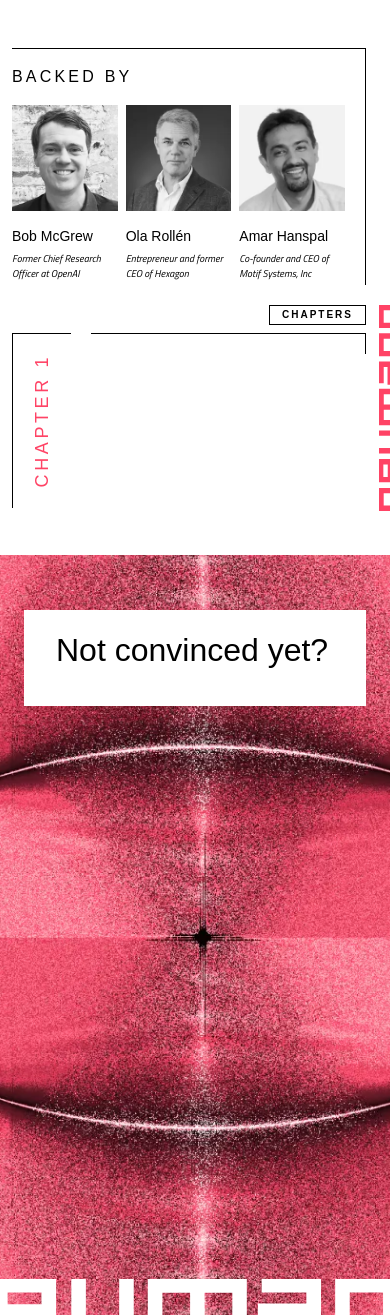
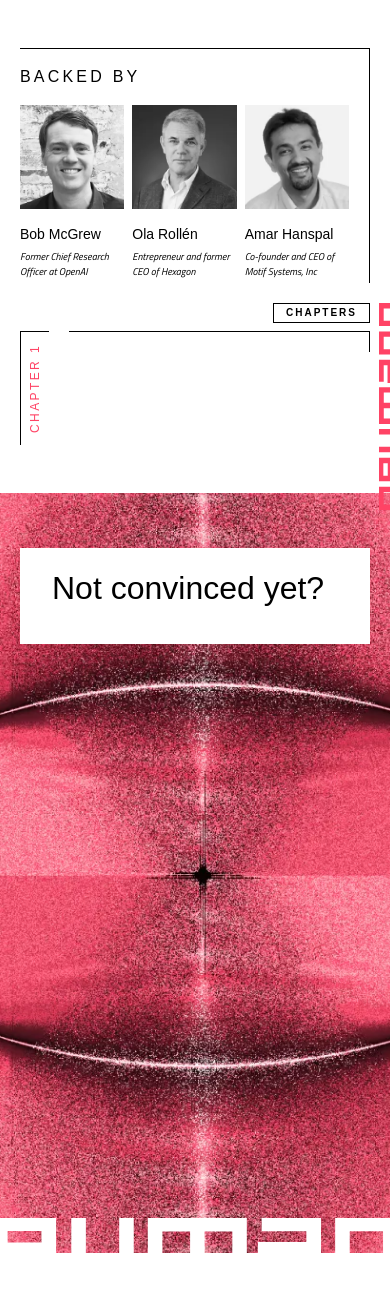
Before and after one commit to Pepszi/neumann, a website: page index.html in a window 390 px wide. After the commit the page ends 1253 px from the top, so only its background shows below. Drawn offline with nearby package versions, Linux system fonts and the light colour scheme; files that its build step writes are made by us from their sources; a script that the page names is missing; a web font is replaced by a local one.

Commit message:
Tighten mobile spacing for the chapter label and page margins.
Co-authored-by: Cursor <cursoragent@cursor.com>

```diff
--- a/index.html
+++ b/index.html
@@ -15,13 +15,13 @@
 
 <body>
 	<section class="sticky top-0 z-0 bg-white">
-		<div class="mx-auto flex w-full max-w-6xl justify-center gap-5 px-6 pt-12 pl-3 md:pl-6">
+		<div class="mx-auto flex w-full max-w-6xl justify-center gap-5 px-5 pt-12 md:px-6">
 			<!-- Invisible spacer mirroring the chapter-label column so the banner aligns with the article column -->
 			<div aria-hidden="true"
 				class="chapter-label-col max-sm:hidden sm:invisible shrink-0 self-start border-t border-l border-black">
 				<div class="chapter-label-inner">
 					<span
-						class="block font-heading text-[1.125rem] font-medium uppercase leading-none tracking-[0.2em] [writing-mode:vertical-rl] rotate-180 md:text-[1.25rem]">Chapter
+						class="block font-heading text-[0.75rem] font-medium uppercase leading-none tracking-[0.2em] [writing-mode:vertical-rl] rotate-180 md:text-[1.25rem]">Chapter
 						1</span>
 					<span class="chapter-label-spacer" aria-hidden="true"></span>
 				</div>
@@ -82,11 +82,11 @@
 		<img src="./assets/images/Neumann-logotype.svg" alt="Neumann logo"
 			class="absolute right-0 top-[1.25rem] w-[0.71875rem] md:w-[1.4375rem]">
 
-		<div class="relative mx-auto flex w-full max-w-6xl justify-center gap-5 px-6 py-12 pl-3 md:pl-6">
+		<div class="relative mx-auto flex w-full max-w-6xl justify-center gap-5 px-5 py-12 md:px-6">
 			<div class="chapter-label-col sticky top-6 shrink-0 self-start border-t border-l border-black">
 				<div class="chapter-label-inner">
 					<span id="chapter-label"
-						class="block font-heading text-[1.125rem] font-medium uppercase leading-none tracking-[0.2em] text-accent [writing-mode:vertical-rl] rotate-180 md:text-[1.25rem]">Chapter
+						class="block font-heading text-[0.75rem] font-medium uppercase leading-none tracking-[0.2em] text-accent [writing-mode:vertical-rl] rotate-180 md:text-[1.25rem]">Chapter
 						1</span>
 					<span class="chapter-label-spacer" aria-hidden="true"></span>
 				</div>
@@ -98,7 +98,8 @@
 					class="absolute right-0 z-20 -translate-y-[calc(100%+0.5rem)] cursor-pointer border border-black px-3 py-1 font-heading text-[0.625rem] font-semibold uppercase leading-none tracking-[0.2em] text-black [text-box:trim-both_cap_alphabetic] lg:hidden">Chapters</button>
 
 				<article id="article-panel" role="tabpanel" tabindex="0" aria-labelledby=""
-					class="w-full min-w-0 max-w-[37.625rem] space-y-5 border-t border-r border-black pt-5 pr-5 lg:flex-1 lg:w-auto"></article>
+					class="w-full min-w-0 max-w-[37.625rem] space-y-5 border-t border-r border-black pt-5 pr-5 lg:flex-1 lg:w-auto">
+				</article>
 
 				<div id="chapters-panel"
 					class="max-lg:absolute max-lg:right-0 max-lg:top-0 max-lg:z-30 max-lg:hidden max-lg:w-max max-lg:flex-col max-lg:gap-6 max-lg:border max-lg:border-black max-lg:bg-white max-lg:p-5 lg:sticky lg:top-6 lg:flex lg:shrink-0 lg:flex-col lg:gap-6 lg:self-start">
@@ -113,7 +114,7 @@
 	</section>
 
 	<section
-		class="relative min-h-[90svh] bg-[url('../assets/images/footer-bg.webp')] bg-cover bg-center px-6 py-[14vw] text-center text-white">
+		class="relative min-h-[90svh] bg-[url('../assets/images/footer-bg.webp')] bg-cover bg-center px-5 py-[14vw] text-center text-white md:px-6">
 		<div class="mx-auto max-w-[48.125rem] bg-white px-[2rem] py-[1.5rem] text-black md:px-[6rem]">
 			<h3 class="mb-[1rem] text-left">Not convinced yet?</h3>
 
--- a/src/input.css
+++ b/src/input.css
@@ -124,8 +124,8 @@
 		flex-shrink: 0;
 		width: fit-content;
 		min-width: fit-content;
-		padding-block: 1.25rem;
-		padding-inline-start: 1.25rem;
+		padding-block: 0.75rem;
+		padding-inline-start: 0.5rem;
 	}
 
 	.chapter-label-inner {
@@ -135,6 +135,17 @@
 
 	.chapter-label-spacer {
 		flex-shrink: 0;
-		width: 1.25rem;
+		width: 0.5rem;
+	}
+
+	@media (width >= 48rem) {
+		.chapter-label-col {
+			padding-block: 1.25rem;
+			padding-inline-start: 1.25rem;
+		}
+
+		.chapter-label-spacer {
+			width: 1.25rem;
+		}
 	}
 }
```
